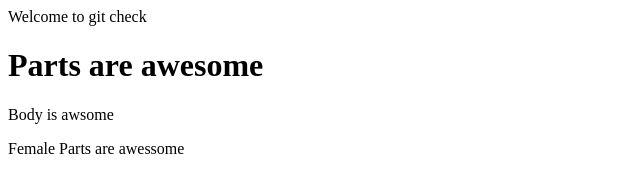
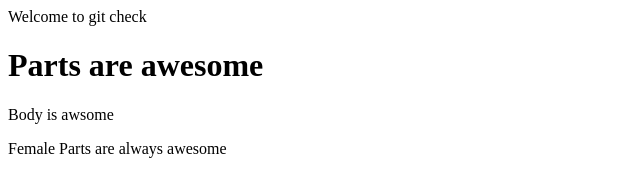
Before and after one commit to snehanshu1985/gitProject, a plain HTML site: page index.html in a window 1280 px wide. Shown: the full height of the page, 0-640 px from the left. Drawn offline with Linux system fonts and the light colour scheme.

Commit message:
Update index.html

```diff
--- a/index.html
+++ b/index.html
@@ -1,4 +1,4 @@
 <head>Welcome to git check</head>
 <h1>Parts are awesome</h1>
 <body>Body is awsome</body>
-<p>Female Parts are awessome</p>
+<p>Female Parts are always awesome</p>
```
